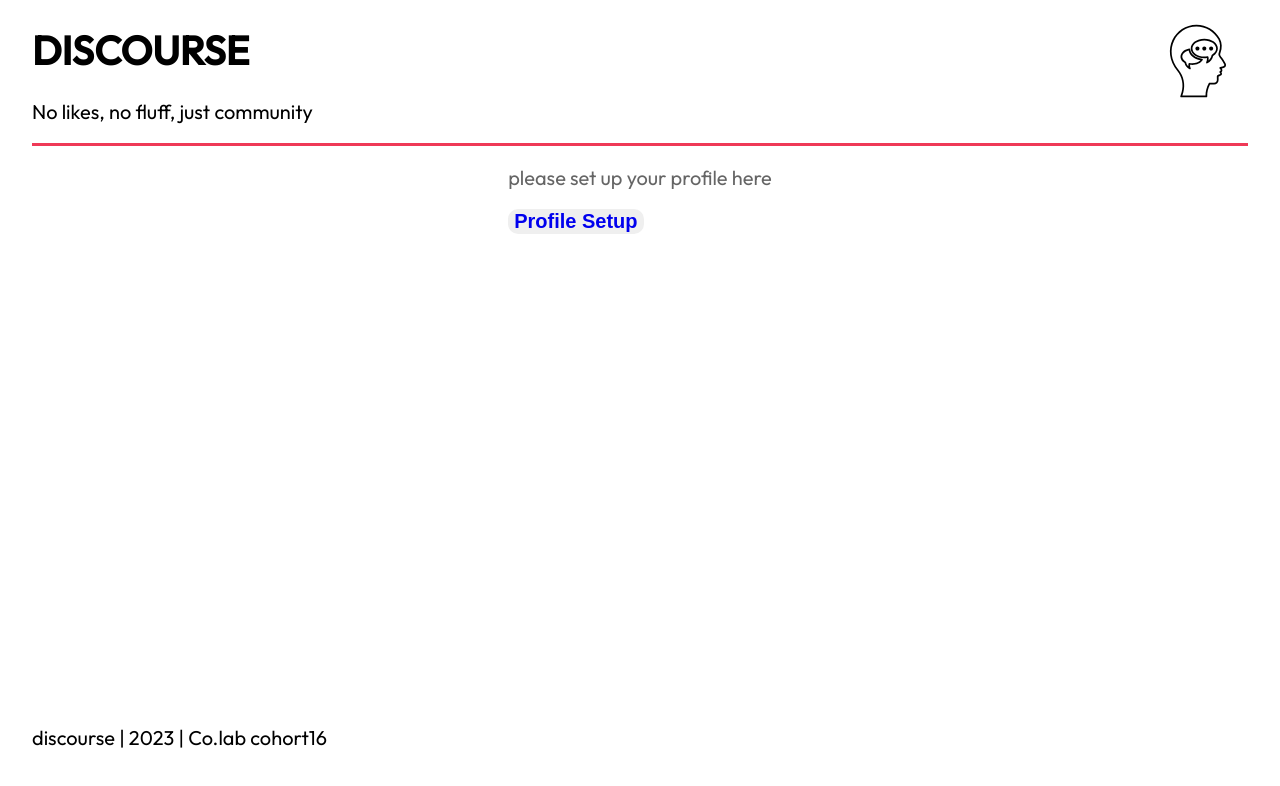
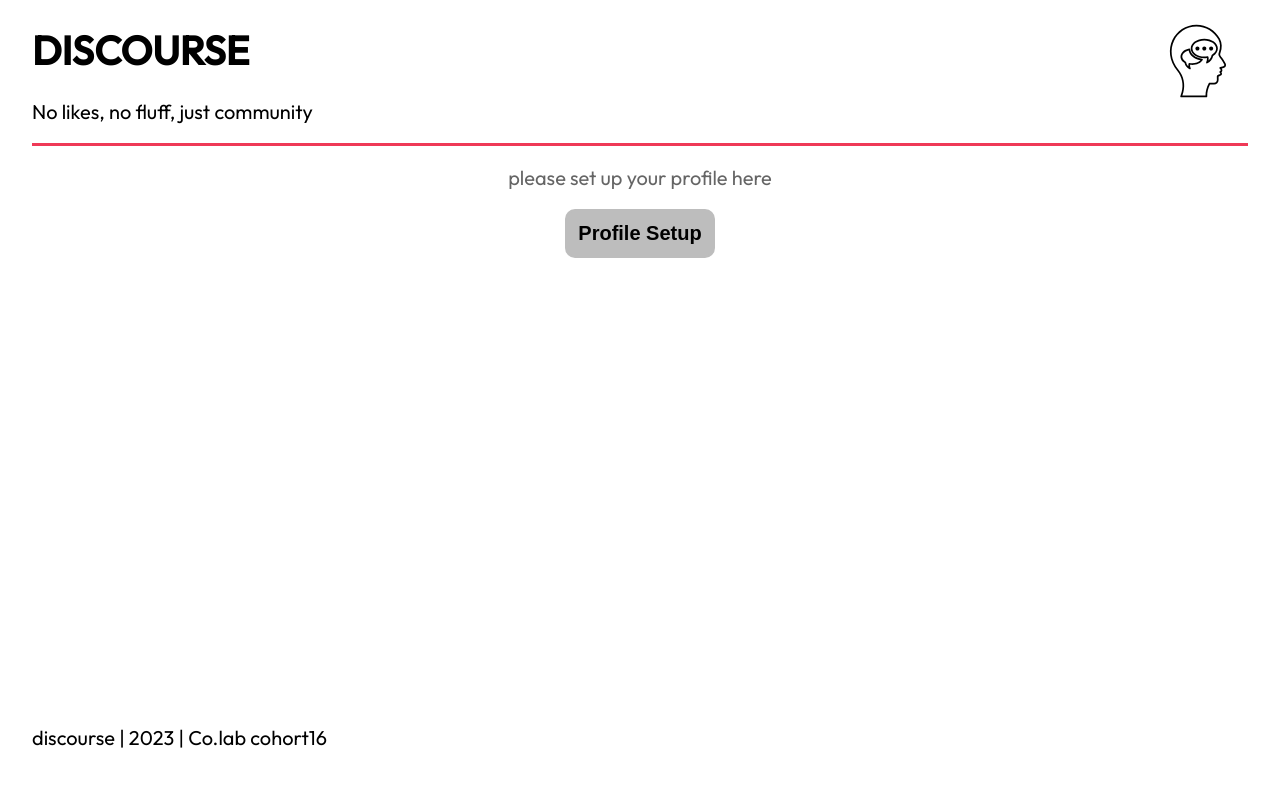
Before and after one commit to kaitlynw88/discourse, a React (Create React App) app: page /userprofile in a window 1280 px wide. Shown: the top 786 px of the page. Built offline with nearby package versions, Linux system fonts and the light colour scheme; what agora-rtc-sdk-ng would draw is missing.

Commit message:
profileform styles

```diff
--- a/src/components/ProfileForm.js
+++ b/src/components/ProfileForm.js
@@ -6,6 +6,8 @@ import { db } from "../firebase";
 import { collection, getDocs, addDoc } from "firebase/firestore";
 import { onAuthStateChanged } from "firebase/auth";
 import { auth } from "../firebase";
+import "../styles/profileform.scss"
+import "../styles/basestyles.scss"
 
 const ProfileForm = () => {
     // const [authUser, setAuthUser] = useState(null);
@@ -113,12 +115,12 @@ const ProfileForm = () => {
                     required
                 />
 
-                <button onClick={handleSubmit}>Submit info</button>
+                <button className="authButton" onClick={handleSubmit}>Submit info</button>
             </form>
             :
             <>
                 <p>your profile was successfully submitted</p>
-                <button>
+                <button className="authButton">
                     <Link to="/">Back to home</Link>
                 </button>
             </>
--- a/src/components/UserProfile.js
+++ b/src/components/UserProfile.js
@@ -1,5 +1,6 @@
 import { Link } from "react-router-dom";
 import "../styles/userprofile.scss"
+import "../styles/basestyles.scss"
 
 const UserProfile = (props) => {
 
@@ -17,7 +18,7 @@ const UserProfile = (props) => {
                 </>
             ) : (
                 <>
-                    <div>
+                    <div className="setUpProfile">
                         <p>please set up your profile here</p>
 
                         <button>
--- a/src/styles/basestyles.scss
+++ b/src/styles/basestyles.scss
@@ -34,11 +34,12 @@ button{
     font-weight: bold;
     text-transform: capitalize;
     border-radius: 10px;
+    padding:10px;
     border:none;
 }
 
 .signout{
-    padding:10px;
+    // padding:10px;
     background-color: $tertiary;
     border: 3px solid $tertiary;
     transition-duration: 0.3s;
--- a/src/styles/chatcontainer.scss
+++ b/src/styles/chatcontainer.scss
@@ -23,7 +23,18 @@
 }
 .chatForm{
     width:100%;
-    button{
-        padding:10px;
-    }
 }
+
+.postButton{
+    background-color: $primary;
+    border: 3px solid $primary;
+    transition-duration: 0.3s;
+        &:hover,
+        &:focus {
+            border: 3px solid;
+            box-shadow: inset 0 0 1px $black;
+            outline-offset: 15px;
+            outline-color: $black;
+            text-shadow: 1px 1px 2px $fifth;
+        }
+}
--- a/src/styles/homepage.scss
+++ b/src/styles/homepage.scss
@@ -94,7 +94,7 @@ h3{
 }
 
 .leave{
-    padding:10px;
+    // padding:10px;
     background-color: $secondary;
     border: 3px solid $secondary;
         transition-duration: 0.3s;
@@ -111,7 +111,7 @@ h3{
 .channelCreate{
     width:300px;
     button{
-        padding:10px;
+        // padding:10px;
         background-color: $primary;
         border: 3px solid $primary;
         transition-duration: 0.3s;
--- /dev/null
+++ b/src/styles/profileform.scss
@@ -0,0 +1,15 @@
+@import "./variables";
+
+.profileForm{
+    display:flex;
+    flex-direction: column;
+    align-items: center;
+    textarea{
+        margin-bottom: 20px;
+    }
+    button{
+        width:180px;
+        margin: 0 auto;
+        // background-color:$secondary;
+    }
+}
--- a/src/styles/userprofile.scss
+++ b/src/styles/userprofile.scss
@@ -11,3 +11,25 @@
         opacity: 0.6;
     }
 }
+
+.setUpProfile{
+    display:flex;
+    flex-direction: column;
+    align-items: center;
+    button{
+        background-color: $fifth;
+        border: 3px solid $fifth;
+        transition-duration: 0.3s;
+        a{
+            color:$black;
+        }
+            &:hover,
+            &:focus {
+                border: 3px solid;
+                box-shadow: inset 0 0 1px $black;
+                outline-offset: 15px;
+                outline-color: $black;
+                text-shadow: 1px 1px 2px $fifth;
+            }
+    }
+}
```
